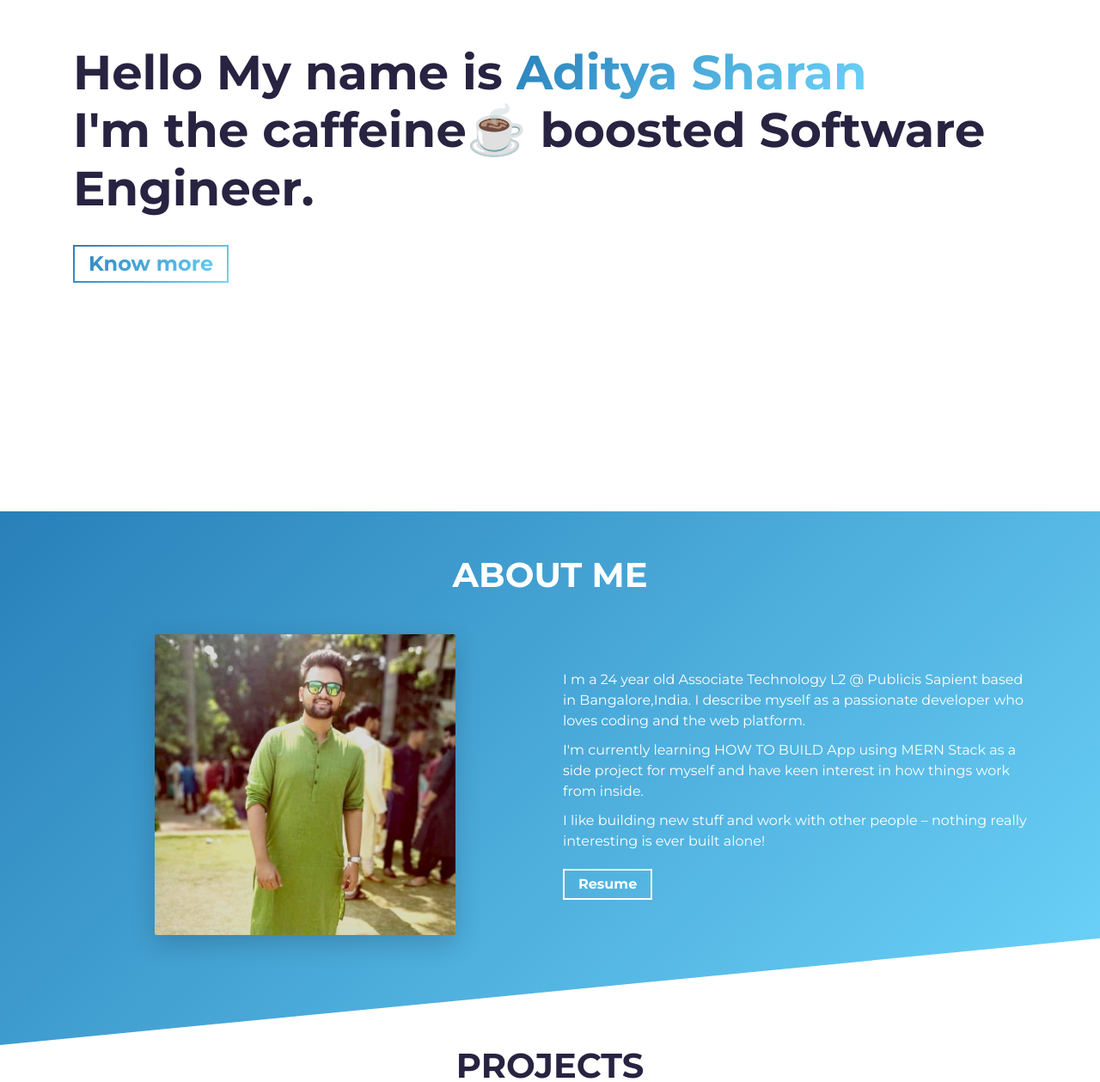
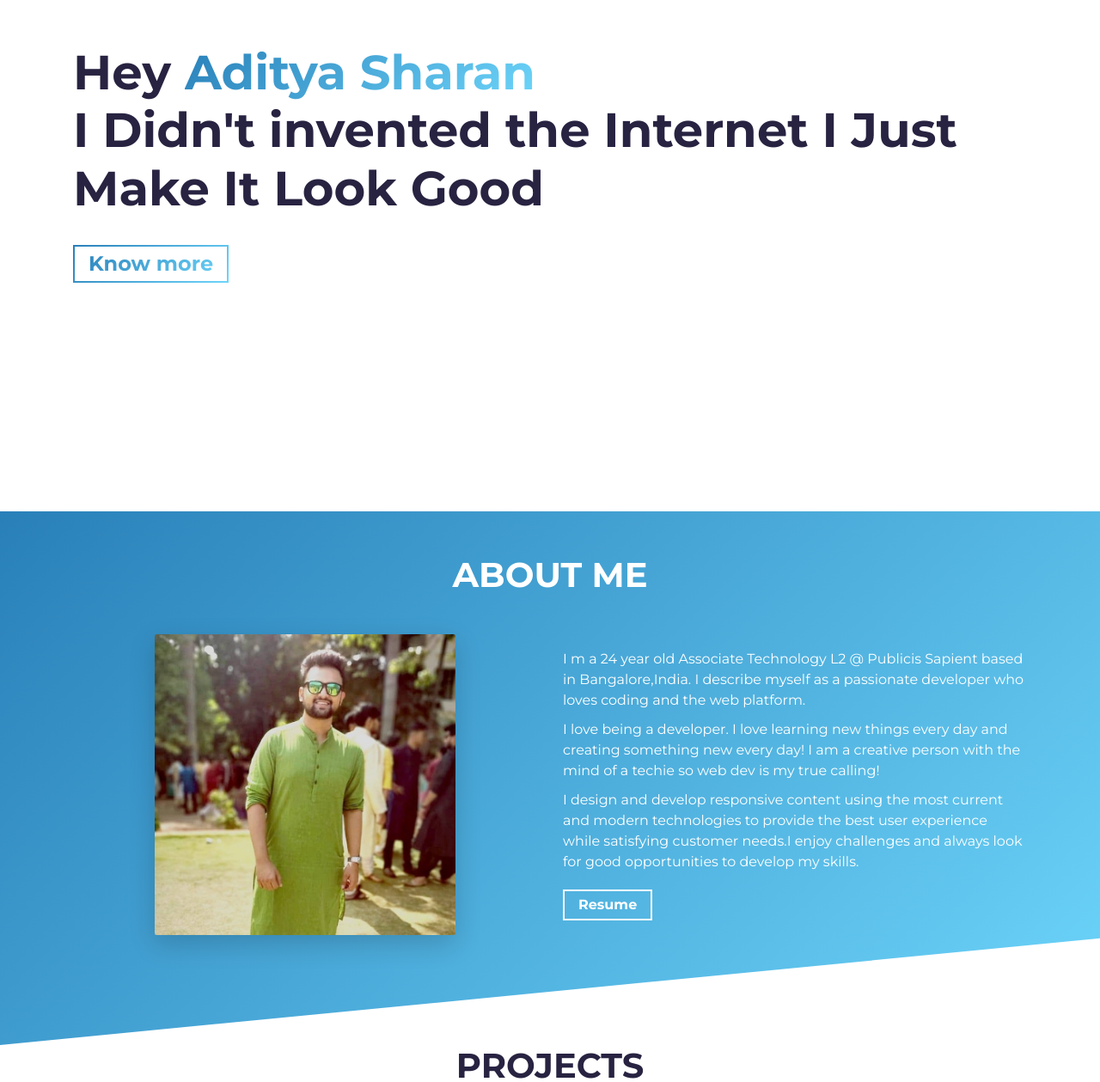
Before and after one commit to adityasharan01/GatsbyPortfolio, a Gatsby site: page / in a window 1280 px wide. Shown: the part 205-1464 px from the top of the page at 86% size. Built offline with nearby package versions, Linux system fonts and the light colour scheme; Gatsby itself is replaced by a stand-in of ours.

Commit message:
Update data.js

```diff
--- a/src/mock/data.js
+++ b/src/mock/data.js
@@ -9,9 +9,9 @@ export const headData = {
 
 // HERO DATA
 export const heroData = {
-  title: 'Hello My name is',
+  title: 'Hey ',
   name: 'Aditya Sharan',
-  subtitle: "I'm the caffeine☕ boosted Software Engineer.",
+  subtitle: "I Didn't invented the Internet I Just Make It Look Good",
   cta: 'Know more',
 };
 
@@ -19,11 +19,10 @@ export const heroData = {
 export const aboutData = {
   img: 'profile.jpg',
   paragraphOne: ' I m a 24 year old Associate Technology L2 @ Publicis Sapient based in Bangalore,India. I describe myself as a passionate developer who loves coding and the web platform.',
-  paragraphTwo: "I'm currently learning HOW TO BUILD App using MERN Stack as a side project for myself and have keen interest in how things work from inside.",
-  paragraphThree: 'I like building new stuff and work with other people – nothing really interesting is ever built alone!',
+  paragraphTwo: "I love being a developer. I love learning new things every day and creating something new every day! I am a creative person with the mind of a techie so web dev is my true calling!",
+  paragraphThree: 'I design and develop responsive content using the most current and modern technologies to provide the best user experience while satisfying customer needs.I enjoy challenges and always look for good opportunities to develop my skills.',
   resume: 'https://drive.google.com/file/d/11zno6_RKmsgJcAjADoDehW_Fba8VQJIL/view?usp=sharing', // if no resume, the button will not show up
 };
-
 // PROJECTS DATA
 export const projectsData = [
   {
```
